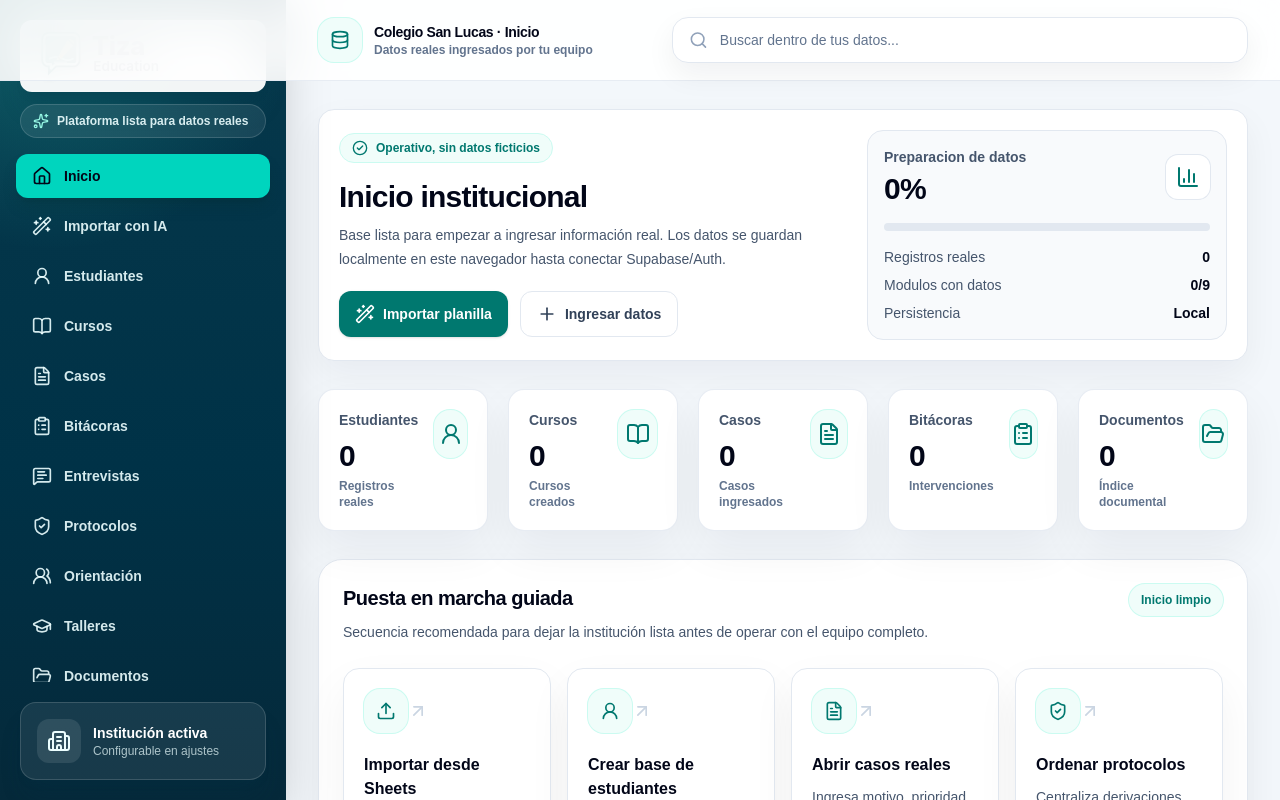
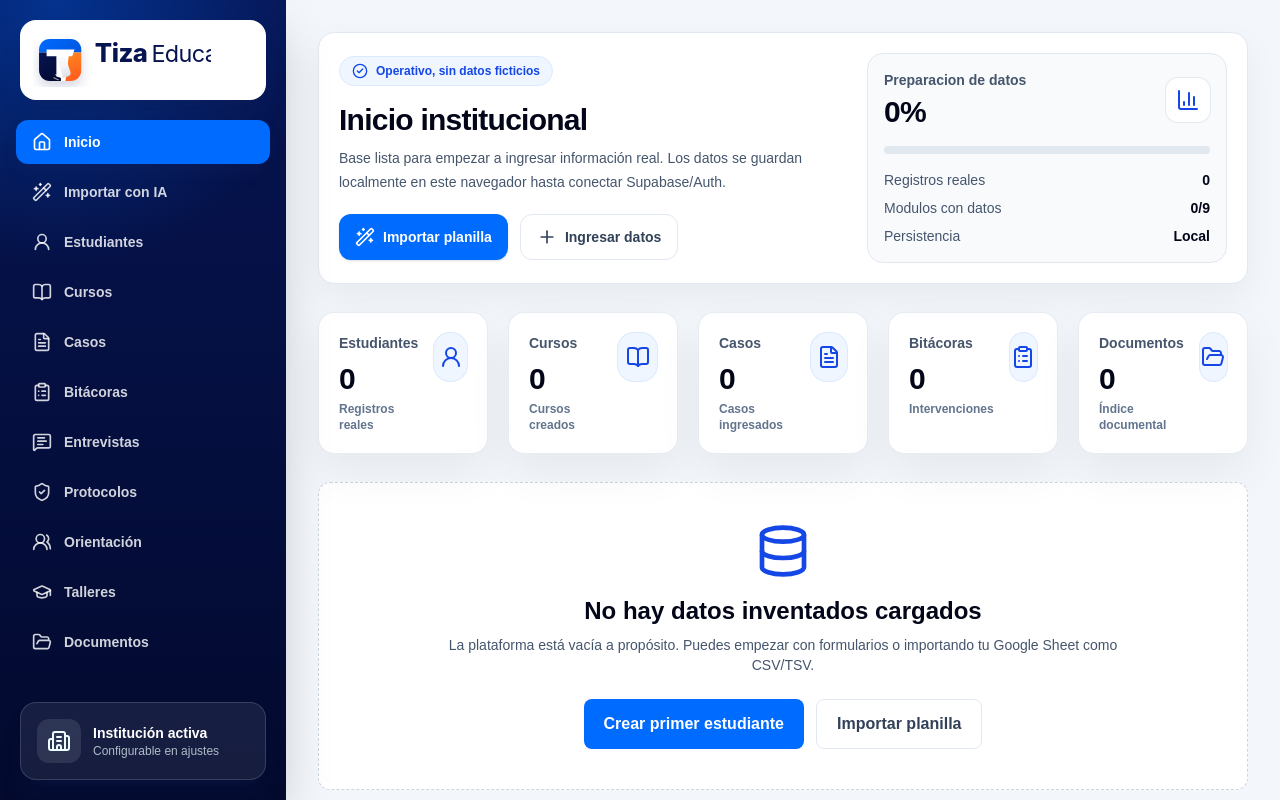
Before and after one commit to lcdpsicologo/csl-web-app, a Next.js app: page / in a window 1280 px wide. Shown: the top 800 px of the page. Built offline with nearby package versions, Linux system fonts and the light colour scheme.

Commit message:
Align dashboard with Tiza brand system

```diff
--- a/src/app/page.tsx
+++ b/src/app/page.tsx
@@ -4,7 +4,6 @@ import Image from "next/image";
 import React, { useEffect, useState } from "react";
 import {
   ArrowDownToLine,
-  ArrowUpRight,
   BarChart3,
   BookOpen,
   Building2,
@@ -25,7 +24,6 @@ import {
   Search,
   Settings,
   ShieldCheck,
-  Sparkles,
   Trash2,
   Upload,
   UserRound,
@@ -371,11 +369,11 @@ function downloadText(fileName: string, content: string, type = "text/plain;char
   URL.revokeObjectURL(url);
 }
 
-function StatCard({ label, value, detail, icon: Icon, accent = "teal" }: { label: string; value: number; detail: string; icon: LucideIcon; accent?: "teal" | "blue" | "amber" | "violet" | "rose" }) {
+function StatCard({ label, value, detail, icon: Icon, accent = "blue" }: { label: string; value: number; detail: string; icon: LucideIcon; accent?: "teal" | "blue" | "amber" | "violet" | "rose" }) {
   const accents = {
-    teal: "bg-teal-50 text-teal-700 ring-teal-100",
+    teal: "bg-blue-50 text-blue-700 ring-blue-100",
     blue: "bg-blue-50 text-blue-700 ring-blue-100",
-    amber: "bg-amber-50 text-amber-700 ring-amber-100",
+    amber: "bg-orange-50 text-orange-700 ring-orange-100",
     violet: "bg-violet-50 text-violet-700 ring-violet-100",
     rose: "bg-rose-50 text-rose-700 ring-rose-100",
   };
@@ -398,16 +396,12 @@ function StatCard({ label, value, detail, icon: Icon, accent = "teal" }: { label
 
 function Sidebar({ activeView, onNavigate }: { activeView: ViewId; onNavigate: (view: ViewId) => void }) {
   return (
-    <aside className="fixed inset-y-0 left-0 hidden w-[286px] flex-col bg-[#00364a] text-white shadow-2xl lg:flex">
-      <div className="absolute inset-0 bg-[radial-gradient(circle_at_18%_0%,rgba(45,212,191,.28),transparent_30%),linear-gradient(180deg,#06384b,#003247_58%,#05293a)]" />
+    <aside className="fixed inset-y-0 left-0 hidden w-[286px] flex-col bg-[#061452] text-white shadow-2xl lg:flex">
+      <div className="absolute inset-0 bg-[radial-gradient(circle_at_20%_0%,rgba(0,107,255,.35),transparent_32%),linear-gradient(180deg,#061452,#030a2e)]" />
       <div className="relative flex h-full flex-col">
-        <div className="px-5 pb-4 pt-5">
-          <div className="rounded-xl border border-white/15 bg-white/95 px-3 py-2 shadow-xl shadow-cyan-950/20">
+        <div className="px-5 pb-5 pt-5">
+          <div className="rounded-2xl border border-white/15 bg-white px-3 py-3 shadow-xl shadow-blue-950/20">
             <Image src="/tiza-education-logo.svg" alt="Tiza Education" width={178} height={54} priority />
-          </div>
-          <div className="mt-3 flex items-center gap-2 rounded-full border border-white/15 bg-white/8 px-3 py-2 text-xs font-bold text-cyan-50/90">
-            <Sparkles className="h-4 w-4 text-teal-200" />
-            Plataforma lista para datos reales
           </div>
         </div>
         <nav className="flex-1 space-y-1.5 overflow-y-auto px-4 pb-4">
@@ -419,7 +413,7 @@ function Sidebar({ activeView, onNavigate }: { activeView: ViewId; onNavigate: (
                 key={item.id}
                 onClick={() => onNavigate(item.id)}
                 className={`flex h-11 w-full items-center gap-3 rounded-xl px-4 text-left text-sm font-black transition ${
-                  active ? "bg-teal-400 text-slate-950 shadow-lg shadow-teal-950/25" : "text-cyan-50/90 hover:bg-white/10 hover:text-white"
+                  active ? "bg-[#006BFF] text-white shadow-lg shadow-blue-950/25" : "text-white/82 hover:bg-white/10 hover:text-white"
                 }`}
               >
                 <Icon className="h-5 w-5" />
@@ -428,7 +422,7 @@ function Sidebar({ activeView, onNavigate }: { activeView: ViewId; onNavigate: (
             );
           })}
         </nav>
-        <div className="m-5 rounded-2xl border border-white/15 bg-white/8 p-4 shadow-xl shadow-cyan-950/20">
+        <div className="m-5 rounded-2xl border border-white/15 bg-white/8 p-4 shadow-xl shadow-blue-950/20">
           <div className="flex items-center gap-3">
             <div className="grid h-11 w-11 place-items-center rounded-xl bg-white/10">
               <Building2 className="h-6 w-6 text-cyan-50" />
@@ -444,51 +438,11 @@ function Sidebar({ activeView, onNavigate }: { activeView: ViewId; onNavigate: (
   );
 }
 
-function Topbar({
-  query,
-  setQuery,
-  activeLabel,
-}: {
-  query: string;
-  setQuery: (value: string) => void;
-  activeLabel: string;
-}) {
-  return (
-    <header className="sticky top-0 z-20 border-b border-slate-200/80 bg-white/90 backdrop-blur-xl lg:pl-[286px]">
-      <div className="flex min-h-20 items-center gap-4 px-4 py-3 sm:px-8">
-        <div className="flex min-w-0 items-center gap-3">
-          <div className="grid h-11 w-11 place-items-center rounded-2xl bg-teal-50 text-teal-700 ring-1 ring-teal-100">
-            <Database className="h-5 w-5" />
-          </div>
-          <div>
-            <p className="text-sm font-black tracking-tight text-slate-950">{activeLabel}</p>
-            <p className="text-xs font-semibold text-slate-500">Datos reales ingresados por tu equipo</p>
-          </div>
-        </div>
-        <div className="ml-auto flex w-full max-w-xl items-center gap-3 rounded-2xl border border-slate-200 bg-white px-4 py-3 shadow-[0_12px_30px_rgba(15,23,42,0.06)]">
-          <Search className="h-5 w-5 text-slate-400" />
-          <input
-            value={query}
-            onChange={(event) => setQuery(event.target.value)}
-            placeholder="Buscar dentro de tus datos..."
-            className="w-full bg-transparent text-sm outline-none placeholder:text-slate-500"
-          />
-          {query ? (
-            <button onClick={() => setQuery("")} className="text-slate-400 hover:text-slate-700">
-              <X className="h-4 w-4" />
-            </button>
-          ) : null}
-        </div>
-      </div>
-    </header>
-  );
-}
-
 function EmptyState({ onAdd, onImport, entity }: { onAdd: () => void; onImport: () => void; entity: EntityConfig }) {
   const Icon = entity.icon;
   return (
     <div className="rounded-2xl border border-dashed border-slate-300 bg-white p-10 text-center shadow-[0_18px_45px_rgba(15,23,42,0.05)]">
-      <div className="mx-auto grid h-16 w-16 place-items-center rounded-2xl bg-teal-50 text-teal-700 ring-1 ring-teal-100">
+      <div className="mx-auto grid h-16 w-16 place-items-center rounded-2xl bg-blue-50 text-blue-700 ring-1 ring-blue-100">
         <Icon className="h-8 w-8" />
       </div>
       <h2 className="mt-5 text-xl font-black text-slate-950">Todavía no hay {entity.label.toLowerCase()}</h2>
@@ -496,7 +450,7 @@ function EmptyState({ onAdd, onImport, entity }: { onAdd: () => void; onImport:
         Empieza ingresando un registro manualmente o importa una planilla CSV/TSV exportada desde Google Sheets.
       </p>
       <div className="mt-6 flex flex-wrap justify-center gap-3">
-        <button onClick={onAdd} className="inline-flex items-center gap-2 rounded-lg bg-teal-700 px-5 py-3 font-bold text-white">
+        <button onClick={onAdd} className="inline-flex items-center gap-2 rounded-lg bg-[#006BFF] px-5 py-3 font-bold text-white">
           <Plus className="h-5 w-5" /> Agregar {entity.singular}
         </button>
         <button onClick={onImport} className="inline-flex items-center gap-2 rounded-lg border border-slate-200 px-5 py-3 font-bold text-slate-700">
@@ -511,6 +465,7 @@ function EntityView({
   entity,
   records,
   query,
+  setQuery,
   onAdd,
   onDelete,
   onExport,
@@ -519,6 +474,7 @@ function EntityView({
   entity: EntityConfig;
   records: DataRecord[];
   query: string;
+  setQuery: (value: string) => void;
   onAdd: () => void;
   onDelete: (id: string) => void;
   onExport: () => void;
@@ -534,19 +490,33 @@ function EntityView({
       <div className="mb-6 flex flex-col justify-between gap-4 xl:flex-row xl:items-end">
         <div>
           <div className="flex items-center gap-3">
-            <entity.icon className="h-7 w-7 text-teal-700" />
+            <entity.icon className="h-7 w-7 text-blue-700" />
             <h1 className="text-3xl font-black tracking-tight text-slate-950">{entity.label}</h1>
           </div>
           <p className="mt-2 max-w-3xl text-sm text-slate-600">{entity.description}</p>
         </div>
-        <div className="flex flex-wrap gap-3">
+        <div className="flex flex-wrap items-center gap-3">
+          <div className="flex min-w-[260px] flex-1 items-center gap-3 rounded-xl border border-slate-200 bg-white px-4 py-3 shadow-sm xl:w-80 xl:flex-none">
+            <Search className="h-5 w-5 text-slate-400" />
+            <input
+              value={query}
+              onChange={(event) => setQuery(event.target.value)}
+              placeholder={`Buscar en ${entity.label.toLowerCase()}...`}
+              className="w-full bg-transparent text-sm outline-none placeholder:text-slate-500"
+            />
+            {query ? (
+              <button onClick={() => setQuery("")} className="text-slate-400 hover:text-slate-700">
+                <X className="h-4 w-4" />
+              </button>
+            ) : null}
+          </div>
           <button onClick={onImport} className="inline-flex items-center gap-2 rounded-lg border border-slate-200 bg-white px-4 py-3 font-bold text-slate-700">
             <Upload className="h-5 w-5" /> Importar
           </button>
           <button onClick={onExport} className="inline-flex items-center gap-2 rounded-lg border border-slate-200 bg-white px-4 py-3 font-bold text-slate-700">
             <ArrowDownToLine className="h-5 w-5" /> Exportar
           </button>
-          <button onClick={onAdd} className="inline-flex items-center gap-2 rounded-lg bg-teal-700 px-4 py-3 font-bold text-white">
+          <button onClick={onAdd} className="inline-flex items-center gap-2 rounded-lg bg-[#006BFF] px-4 py-3 font-bold text-white">
             <Plus className="h-5 w-5" /> Agregar
           </button>
         </div>
@@ -572,7 +542,7 @@ function EntityView({
               </thead>
               <tbody className="divide-y divide-slate-100">
                 {filtered.map((record) => (
-                  <tr key={record.id} className="hover:bg-teal-50/40">
+                  <tr key={record.id} className="hover:bg-blue-50/40">
                     {entity.fields.slice(0, 6).map((field) => (
                       <td key={field.key} className="max-w-[260px] truncate px-5 py-4">
                         {record[field.key] || <span className="text-slate-300">Sin dato</span>}
@@ -829,37 +799,6 @@ function ImportView({
   );
 }
 
-function ActionTile({
-  icon: Icon,
-  title,
-  body,
-  cta,
-  onClick,
-}: {
-  icon: LucideIcon;
-  title: string;
-  body: string;
-  cta: string;
-  onClick: () => void;
-}) {
-  return (
-    <button
-      onClick={onClick}
-      className="group flex h-full flex-col rounded-2xl border border-slate-200 bg-white p-5 text-left shadow-[0_18px_45px_rgba(15,23,42,0.05)] transition hover:-translate-y-0.5 hover:border-teal-200 hover:shadow-[0_24px_55px_rgba(15,23,42,0.08)]"
-    >
-      <div className="flex items-center justify-between">
-        <div className="grid h-11 w-11 place-items-center rounded-2xl bg-teal-50 text-teal-700 ring-1 ring-teal-100">
-          <Icon className="h-5 w-5" />
-        </div>
-        <ArrowUpRight className="h-5 w-5 text-slate-300 transition group-hover:text-teal-700" />
-      </div>
-      <h3 className="mt-5 text-base font-black text-slate-950">{title}</h3>
-      <p className="mt-2 flex-1 text-sm leading-6 text-slate-600">{body}</p>
-      <span className="mt-5 text-sm font-black text-teal-700">{cta}</span>
-    </button>
-  );
-}
-
 function Dashboard({ store, onNavigate }: { store: DataStore; onNavigate: (view: ViewId) => void }) {
   const total = Object.values(store).reduce((sum, records) => sum + records.length, 0);
   const activeEntities = Object.values(store).filter((records) => records.length > 0).length;
@@ -874,7 +813,7 @@ function Dashboard({ store, onNavigate }: { store: DataStore; onNavigate: (view:
       <section className="rounded-2xl border border-slate-200 bg-white p-5 shadow-[0_14px_35px_rgba(15,23,42,0.05)]">
         <div className="grid gap-5 xl:grid-cols-[1fr_360px] xl:items-center">
           <div>
-            <div className="inline-flex items-center gap-2 rounded-full border border-teal-100 bg-teal-50 px-3 py-1.5 text-xs font-black text-teal-700">
+            <div className="inline-flex items-center gap-2 rounded-full border border-blue-100 bg-blue-50 px-3 py-1.5 text-xs font-black text-blue-700">
               <CheckCircle2 className="h-4 w-4" />
               Operativo, sin datos ficticios
             </div>
@@ -883,7 +822,7 @@ function Dashboard({ store, onNavigate }: { store: DataStore; onNavigate: (view:
             Base lista para empezar a ingresar información real. Los datos se guardan localmente en este navegador hasta conectar Supabase/Auth.
           </p>
           <div className="mt-5 flex flex-wrap gap-3">
-          <button onClick={() => onNavigate("import")} className="inline-flex items-center gap-2 rounded-xl bg-teal-700 px-4 py-3 text-sm font-black text-white shadow-sm hover:bg-teal-800">
+          <button onClick={() => onNavigate("import")} className="inline-flex items-center gap-2 rounded-xl bg-[#006BFF] px-4 py-3 text-sm font-black text-white shadow-sm hover:bg-blue-700">
             <Wand2 className="h-5 w-5" /> Importar planilla
           </button>
           <button onClick={() => onNavigate("students")} className="inline-flex items-center gap-2 rounded-xl border border-slate-200 bg-white px-4 py-3 text-sm font-black text-slate-700 hover:bg-slate-50">
@@ -897,12 +836,12 @@ function Dashboard({ store, onNavigate }: { store: DataStore; onNavigate: (view:
                 <p className="text-sm font-black text-slate-600">Preparacion de datos</p>
                 <p className="mt-1 text-3xl font-black tracking-tight text-slate-950">{readiness}%</p>
               </div>
-              <div className="grid h-11 w-11 place-items-center rounded-xl bg-white text-teal-700 ring-1 ring-slate-200">
+              <div className="grid h-11 w-11 place-items-center rounded-xl bg-white text-blue-700 ring-1 ring-slate-200">
                 <BarChart3 className="h-6 w-6" />
               </div>
             </div>
             <div className="mt-4 h-2 overflow-hidden rounded-full bg-slate-200">
-              <div className="h-full rounded-full bg-teal-600" style={{ width: `${readiness}%` }} />
+              <div className="h-full rounded-full bg-[#006BFF]" style={{ width: `${readiness}%` }} />
             </div>
             <div className="mt-4 grid gap-2 text-sm text-slate-600">
               <div className="flex justify-between gap-4"><span>Registros reales</span><strong className="text-slate-950">{total}</strong></div>
@@ -921,35 +860,15 @@ function Dashboard({ store, onNavigate }: { store: DataStore; onNavigate: (view:
         <StatCard label="Documentos" value={store.documents.length} detail="Índice documental" icon={FolderOpen} />
       </div>
 
-      <section className="rounded-3xl border border-slate-200 bg-white p-6 shadow-[0_18px_45px_rgba(15,23,42,0.06)]">
-        <div className="flex flex-col justify-between gap-4 sm:flex-row sm:items-start">
-          <div>
-            <h2 className="text-xl font-black tracking-tight text-slate-950">Puesta en marcha guiada</h2>
-            <p className="mt-2 max-w-2xl text-sm leading-6 text-slate-600">
-              Secuencia recomendada para dejar la institución lista antes de operar con el equipo completo.
-            </p>
-          </div>
-          <span className="rounded-full bg-teal-50 px-3 py-2 text-xs font-black text-teal-700 ring-1 ring-teal-100">
-            {total === 0 ? "Inicio limpio" : `${total} registros`}
-          </span>
-        </div>
-        <div className="mt-6 grid gap-4 md:grid-cols-2 xl:grid-cols-4">
-          <ActionTile icon={Upload} title="Importar desde Sheets" body="Pega o sube CSV/TSV. La IA local reconoce columnas y te deja revisar el mapeo antes de guardar." cta="Abrir importador" onClick={() => onNavigate("import")} />
-          <ActionTile icon={UserRound} title="Crear base de estudiantes" body="Registra estudiantes, curso, ID, apoderado y contacto para vincular casos y bitácoras." cta="Ir a estudiantes" onClick={() => onNavigate("students")} />
-          <ActionTile icon={FileText} title="Abrir casos reales" body="Ingresa motivo, prioridad, estado y responsable sin llenar paneles con información ficticia." cta="Ir a casos" onClick={() => onNavigate("cases")} />
-          <ActionTile icon={ShieldCheck} title="Ordenar protocolos" body="Centraliza derivaciones, plazos y notas para que el seguimiento sea auditable desde el día uno." cta="Ir a protocolos" onClick={() => onNavigate("protocols")} />
-        </div>
-      </section>
-
       {total === 0 ? (
         <section className="mt-6 rounded-xl border border-dashed border-slate-300 bg-white p-10 text-center">
-          <Database className="mx-auto h-14 w-14 text-teal-700" />
+          <Database className="mx-auto h-14 w-14 text-blue-700" />
           <h2 className="mt-4 text-2xl font-black">No hay datos inventados cargados</h2>
           <p className="mx-auto mt-2 max-w-2xl text-sm text-slate-600">
             La plataforma está vacía a propósito. Puedes empezar con formularios o importando tu Google Sheet como CSV/TSV.
           </p>
           <div className="mt-6 flex flex-wrap justify-center gap-3">
-            <button onClick={() => onNavigate("students")} className="rounded-lg bg-teal-700 px-5 py-3 font-bold text-white">Crear primer estudiante</button>
+            <button onClick={() => onNavigate("students")} className="rounded-lg bg-[#006BFF] px-5 py-3 font-bold text-white">Crear primer estudiante</button>
             <button onClick={() => onNavigate("import")} className="rounded-lg border border-slate-200 px-5 py-3 font-bold text-slate-700">Importar planilla</button>
           </div>
         </section>
@@ -1085,14 +1004,6 @@ export default function TizaEducationApp() {
     return () => window.clearTimeout(timer);
   }, [toast]);
 
-  const activeLabel = activeView === "dashboard"
-    ? "Inicio"
-    : activeView === "import"
-      ? "Importar con IA"
-      : activeView === "settings"
-        ? "Configuración"
-        : entityConfigs[activeView].label;
-
   const addRecord = (entity: EntityId, record: DataRecord) => {
     setStore((current) => ({ ...current, [entity]: [record, ...current[entity]] }));
     setDialogEntity(null);
@@ -1184,6 +1095,7 @@ export default function TizaEducationApp() {
         entity={entity}
         records={store[activeView]}
         query={query}
+        setQuery={setQuery}
         onAdd={() => setDialogEntity(activeView)}
         onDelete={(id) => deleteRecord(activeView, id)}
         onExport={() => exportEntity(activeView)}
@@ -1195,9 +1107,8 @@ export default function TizaEducationApp() {
   return (
     <div className="min-h-screen bg-[#f3f7fb] text-slate-950">
       <Sidebar activeView={activeView} onNavigate={setActiveView} />
-      <Topbar query={query} setQuery={setQuery} activeLabel={`${profile.organization || "Institución"} · ${activeLabel}`} />
       <main className="lg:pl-[286px]">
-        <div className="mx-auto max-w-[1500px] px-4 py-7 sm:px-8">
+        <div className="mx-auto max-w-[1500px] px-4 py-8 sm:px-8">
           {renderView()}
         </div>
       </main>
```
Also changed, not shown: public/tiza-education-logo.svg.
